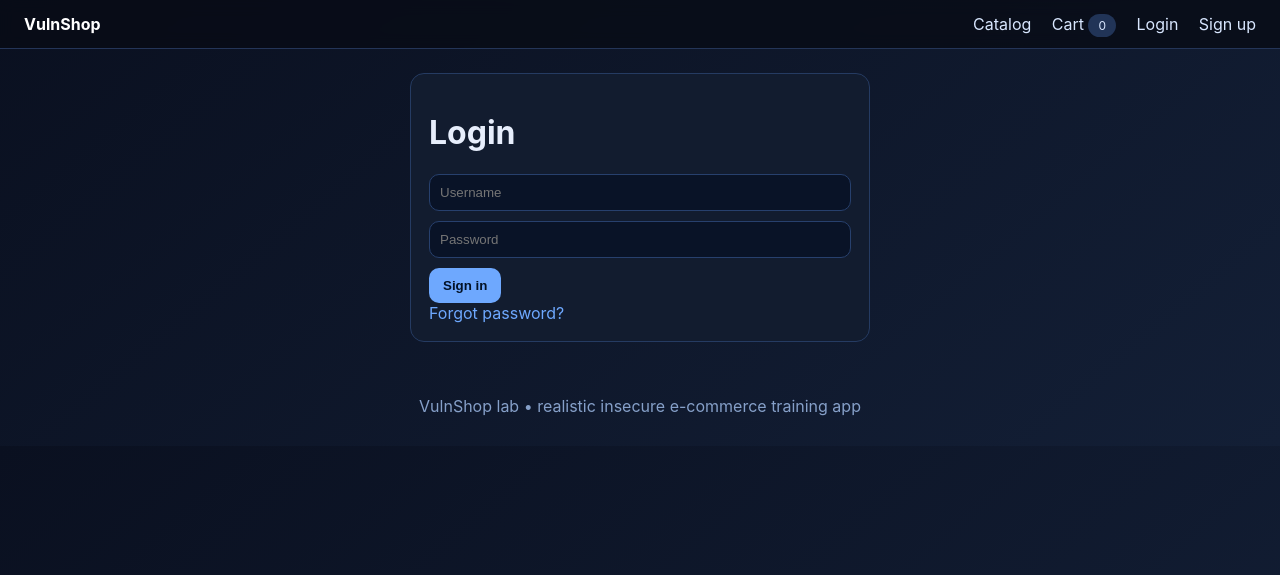
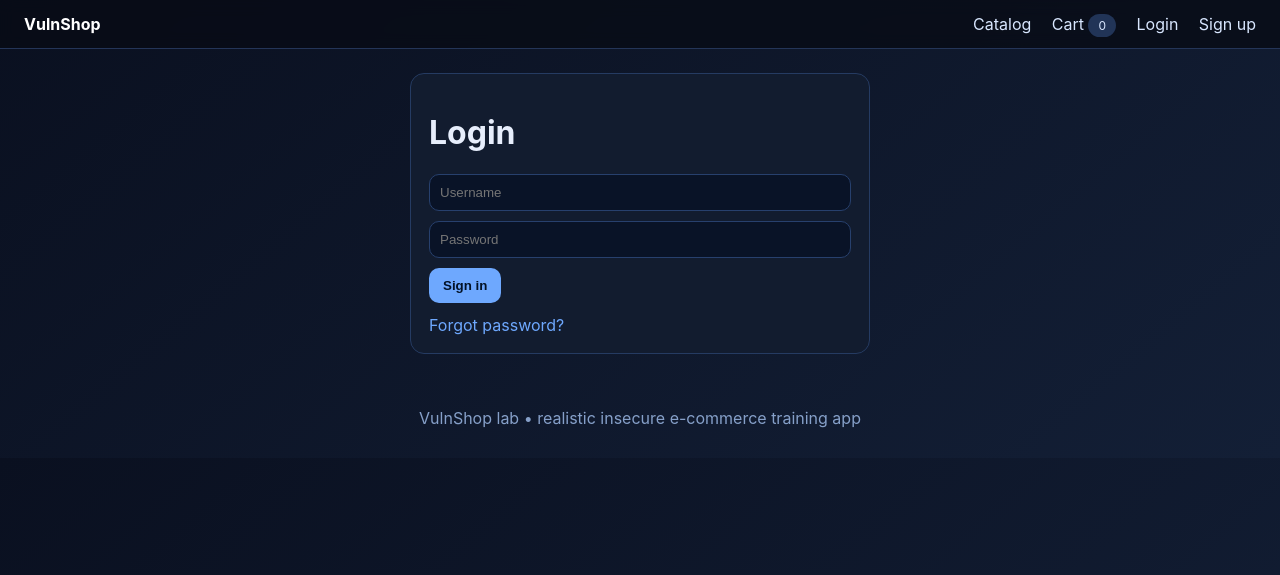
Before and after one commit to whitejenkins/VAFTNP, a Flask app: page /auth/login in a window 1280 px wide. Shown: the top 575 px of the page. Run offline with Flask 3, Linux system fonts and the light colour scheme.

Commit message:
Style 'Forgot password?' link for better visibility
Updated the 'Forgot password?' link to have a block display and margin.

```diff
--- a/app/templates/login.html
+++ b/app/templates/login.html
@@ -13,7 +13,7 @@
 
     <button class="btn">Sign in</button>
   </form>
-  <a href="/auth/forgot">Forgot password?</a>
+  <a href="/auth/forgot" style="display:block; margin-top:12px;">Forgot password?</a>
 </div>
 <script>
   const usernameInput = document.getElementById('username');
```
